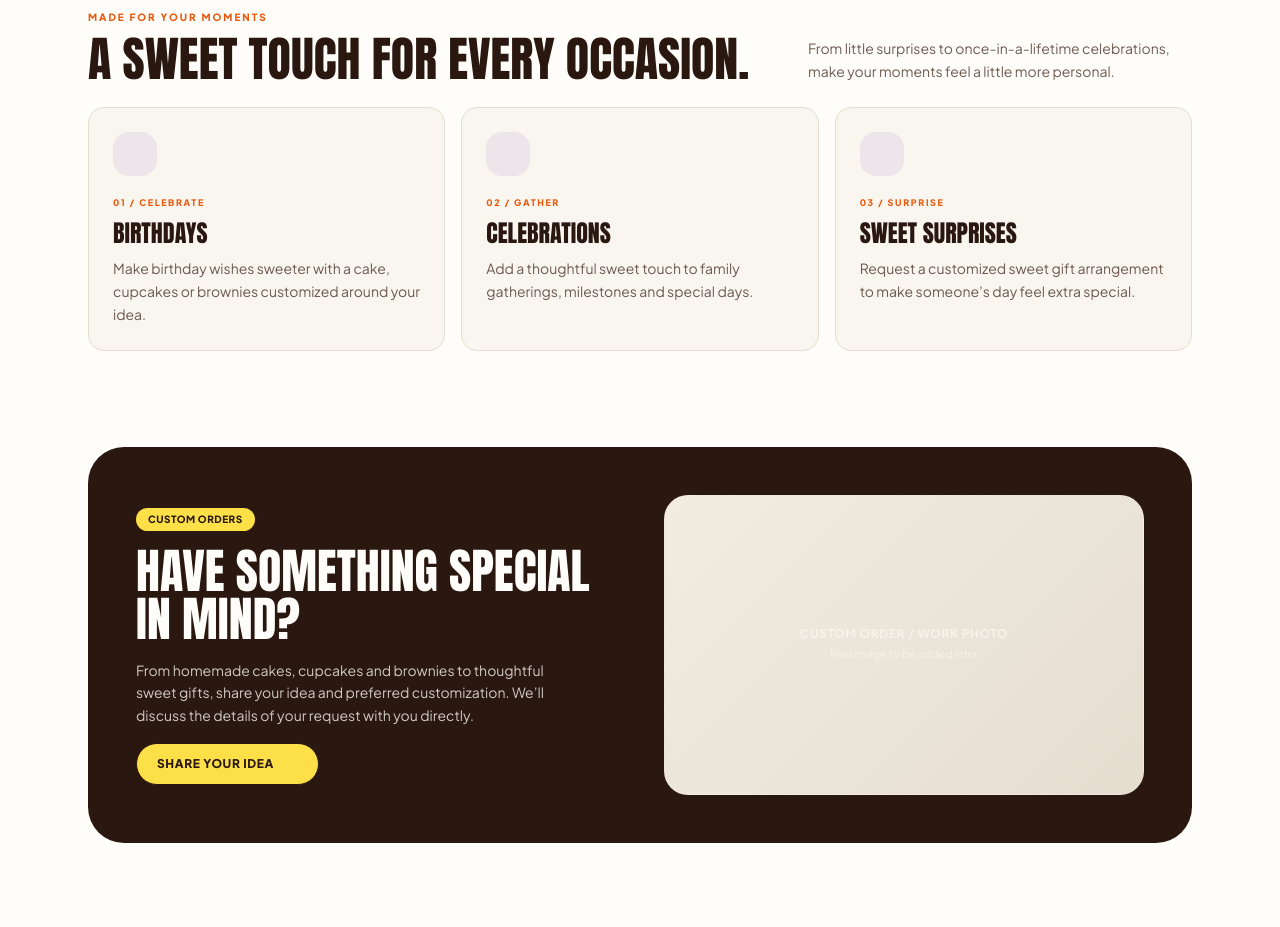
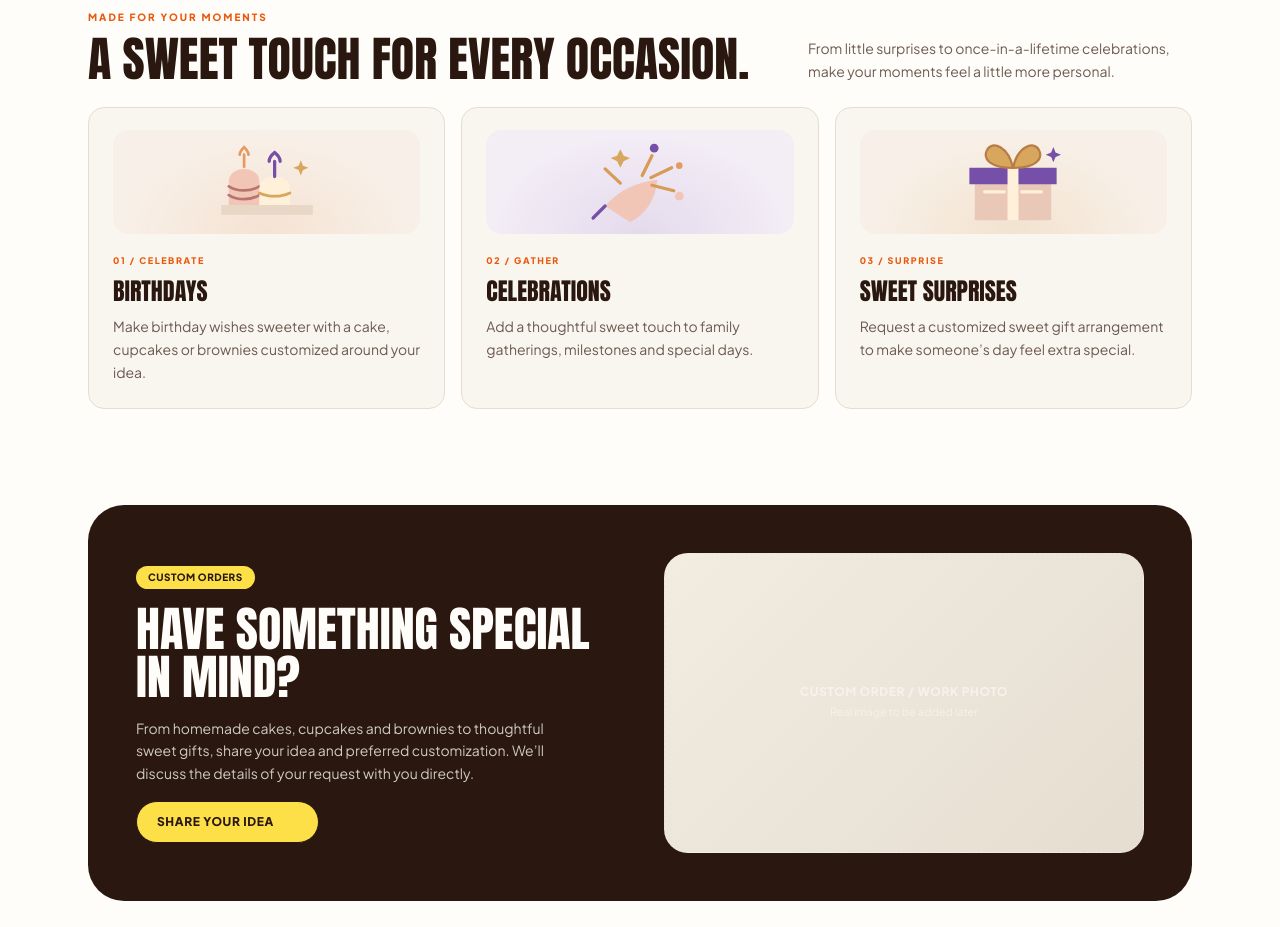
Before and after one commit to wwwab229-cpu/creamy-ever-after, a plain HTML site: page index.html in a window 1280 px wide. Shown: the part 2252-3179 px from the top of the page. Drawn offline with nearby package versions, Linux system fonts and the light colour scheme.

Commit message:
Add original vector illustrations to occasion cards

```diff
--- a/index.html
+++ b/index.html
@@ -144,6 +144,16 @@
       .floating-card-index{opacity:0}
     }
     @media(prefers-reduced-motion:reduce){.floating-card,.floating-card img,.floating-card-info,.floating-card-index{transition:none}}
+
+
+    /* Original inline vector artwork for the occasion cards — no image uploads needed */
+    .moment-art{height:104px;width:100%;display:flex;align-items:center;justify-content:center;margin:-2px 0 12px;border-radius:16px;background:linear-gradient(135deg,rgba(118,80,168,.075),rgba(242,198,183,.22));overflow:hidden}
+    .moment-art svg{width:132px;height:96px;overflow:visible;transition:transform .35s cubic-bezier(.2,.7,.25,1)}
+    .moment-art-cake{background:radial-gradient(ellipse at 50% 100%,rgba(230,154,99,.16),transparent 68%),#F8F0E8}
+    .moment-art-celebrate{background:radial-gradient(ellipse at 50% 100%,rgba(118,80,168,.12),transparent 68%),#F3EDF6}
+    .moment-art-gift{background:radial-gradient(ellipse at 50% 100%,rgba(217,166,93,.18),transparent 68%),#F8F0E8}
+    .group:hover .moment-art svg{transform:translateY(-3px) scale(1.06)}
+    @media(max-width:640px){.moment-art{height:88px;margin-bottom:10px}.moment-art svg{height:82px;width:116px}}
 
     /* Keep the new post-gallery content visible even if scroll-reveal scripts are delayed or blocked */
     #gifts.reveal,#gifts .reveal,#moments.reveal,#moments .reveal,#order-process.reveal,#order-process .reveal{opacity:1!important;transform:none!important}
@@ -335,9 +345,9 @@
         <p class="text-sm text-espresso-800/75 max-w-sm leading-relaxed">From little surprises to once-in-a-lifetime celebrations, make your moments feel a little more personal.</p>
       </div>
       <div class="grid grid-cols-1 sm:grid-cols-3 gap-4">
-        <article class="group rounded-2xl border border-cream-300 bg-cream-100 p-5 sm:p-6 transition duration-300 hover:-translate-y-1 hover:shadow-lg hover:shadow-espresso-900/5 reveal reveal-delay-1"><div class="flex h-11 w-11 items-center justify-center rounded-2xl bg-[#7650A8]/10 text-[#7650A8]"><i data-lucide="cake" class="h-5 w-5"></i></div><span class="mt-5 block text-[9px] font-extrabold uppercase tracking-[.18em] text-tangerine-600">01 / CELEBRATE</span><h3 class="font-display text-2xl uppercase mt-2">Birthdays</h3><p class="text-sm mt-2 text-espresso-800/75 leading-relaxed">Make birthday wishes sweeter with a cake, cupcakes or brownies customized around your idea.</p></article>
-        <article class="group rounded-2xl border border-cream-300 bg-cream-100 p-5 sm:p-6 transition duration-300 hover:-translate-y-1 hover:shadow-lg hover:shadow-espresso-900/5 reveal reveal-delay-2"><div class="flex h-11 w-11 items-center justify-center rounded-2xl bg-[#7650A8]/10 text-[#7650A8]"><i data-lucide="party-popper" class="h-5 w-5"></i></div><span class="mt-5 block text-[9px] font-extrabold uppercase tracking-[.18em] text-tangerine-600">02 / GATHER</span><h3 class="font-display text-2xl uppercase mt-2">Celebrations</h3><p class="text-sm mt-2 text-espresso-800/75 leading-relaxed">Add a thoughtful sweet touch to family gatherings, milestones and special days.</p></article>
-        <article class="group rounded-2xl border border-cream-300 bg-cream-100 p-5 sm:p-6 transition duration-300 hover:-translate-y-1 hover:shadow-lg hover:shadow-espresso-900/5 reveal reveal-delay-3"><div class="flex h-11 w-11 items-center justify-center rounded-2xl bg-[#7650A8]/10 text-[#7650A8]"><i data-lucide="gift" class="h-5 w-5"></i></div><span class="mt-5 block text-[9px] font-extrabold uppercase tracking-[.18em] text-tangerine-600">03 / SURPRISE</span><h3 class="font-display text-2xl uppercase mt-2">Sweet surprises</h3><p class="text-sm mt-2 text-espresso-800/75 leading-relaxed">Request a customized sweet gift arrangement to make someone’s day feel extra special.</p></article>
+        <article class="group rounded-2xl border border-cream-300 bg-cream-100 p-5 sm:p-6 transition duration-300 hover:-translate-y-1 hover:shadow-lg hover:shadow-espresso-900/5 reveal reveal-delay-1"><div class="moment-art moment-art-cake" aria-hidden="true"><svg viewBox="0 0 120 88" fill="none"><path d="M18 65h84v9H18z" fill="#E8D6C6"/><path d="M25 43c0-7 7-11 14-11s14 4 14 11v22H25V43Z" fill="#F2C6B7"/><path d="M25 48c8 5 20 5 28 0M25 56c8 5 20 5 28 0" stroke="#B87570" stroke-width="2.5" stroke-linecap="round"/><path d="M53 50c0-7 7-11 14-11s14 4 14 11v15H53V50Z" fill="#FFF1D9"/><path d="M53 54c8 4 20 4 28 0" stroke="#D9A65D" stroke-width="2.5" stroke-linecap="round"/><path d="M67 39V25m-5 0c0-4 5-8 5-8s5 4 5 8" stroke="#7650A8" stroke-width="3" stroke-linecap="round"/><path d="M39 30V19m-4 0c0-3 4-7 4-7s4 4 4 7" stroke="#E69A63" stroke-width="2.5" stroke-linecap="round"/><path d="M91 24l2 5 5 2-5 2-2 5-2-5-5-2 5-2 2-5Z" fill="#D9A65D"/></svg></div><span class="mt-5 block text-[9px] font-extrabold uppercase tracking-[.18em] text-tangerine-600">01 / CELEBRATE</span><h3 class="font-display text-2xl uppercase mt-2">Birthdays</h3><p class="text-sm mt-2 text-espresso-800/75 leading-relaxed">Make birthday wishes sweeter with a cake, cupcakes or brownies customized around your idea.</p></article>
+        <article class="group rounded-2xl border border-cream-300 bg-cream-100 p-5 sm:p-6 transition duration-300 hover:-translate-y-1 hover:shadow-lg hover:shadow-espresso-900/5 reveal reveal-delay-2"><div class="moment-art moment-art-celebrate" aria-hidden="true"><svg viewBox="0 0 120 88" fill="none"><path d="M28 66c13-15 30-22 48-24-2 18-10 31-25 39L28 66Z" fill="#F2C6B7"/><path d="M28 66 17 77" stroke="#7650A8" stroke-width="3" stroke-linecap="round"/><path d="m62 38 9-18m-1 20 19-9m-18 16 20 5M42 45 28 32" stroke="#D89B55" stroke-width="3" stroke-linecap="round"/><circle cx="73" cy="13" r="4" fill="#7650A8"/><circle cx="96" cy="29" r="3" fill="#E69A63"/><circle cx="96" cy="57" r="4" fill="#F2C6B7"/><path d="m42 14 3 6 6 2-6 3-3 6-3-6-6-3 6-2 3-6Z" fill="#D9A65D"/></svg></div><span class="mt-5 block text-[9px] font-extrabold uppercase tracking-[.18em] text-tangerine-600">02 / GATHER</span><h3 class="font-display text-2xl uppercase mt-2">Celebrations</h3><p class="text-sm mt-2 text-espresso-800/75 leading-relaxed">Add a thoughtful sweet touch to family gatherings, milestones and special days.</p></article>
+        <article class="group rounded-2xl border border-cream-300 bg-cream-100 p-5 sm:p-6 transition duration-300 hover:-translate-y-1 hover:shadow-lg hover:shadow-espresso-900/5 reveal reveal-delay-3"><div class="moment-art moment-art-gift" aria-hidden="true"><svg viewBox="0 0 120 88" fill="none"><path d="M25 40h70v39H25z" fill="#E9C8B8"/><path d="M20 31h80v15H20z" fill="#7650A8"/><path d="M55 31h10v48H55z" fill="#FFF1D9"/><path d="M60 31c-19 0-28-7-24-16 5-10 20-3 24 16Zm0 0c19 0 28-7 24-16-5-10-20-3-24 16Z" fill="#D9A65D" stroke="#B77D45" stroke-width="2"/><path d="M34 53h18m16 0h18" stroke="#FFF1D9" stroke-width="3" stroke-linecap="round"/><path d="m97 12 2 5 5 2-5 2-2 5-2-5-5-2 5-2 2-5Z" fill="#7650A8"/></svg></div><span class="mt-5 block text-[9px] font-extrabold uppercase tracking-[.18em] text-tangerine-600">03 / SURPRISE</span><h3 class="font-display text-2xl uppercase mt-2">Sweet surprises</h3><p class="text-sm mt-2 text-espresso-800/75 leading-relaxed">Request a customized sweet gift arrangement to make someone’s day feel extra special.</p></article>
       </div>
     </section>
 
```
